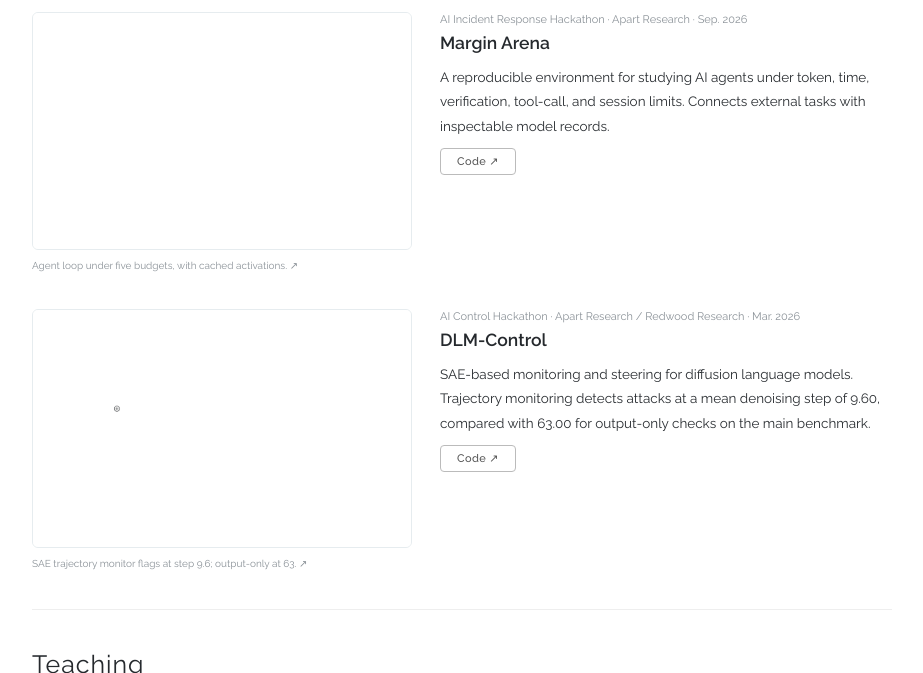
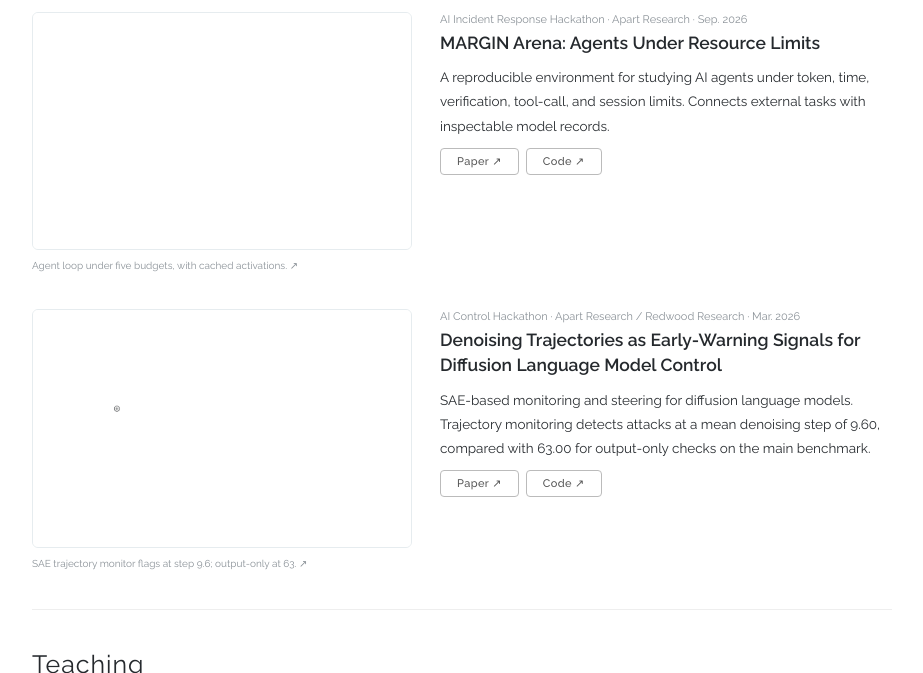
Before and after one commit to CarterYoo/CarterYoo.github.io, a Jekyll site: the page built from index.html, in a window 1280 px wide and 900 px high, scrolled down 2127 px, cut to the strip 227-900 px from the top of the window. Shown: the whole strip, without its empty margins (178-1101 px from the left). Built offline with Jekyll 4.4.1, drawn with Linux system fonts in a browser that asks for light colours; some web fonts are replaced.

Commit message:
Use paper titles for MARGIN Arena and the denoising-trajectories project and link their Apart pages
Co-Authored-By: Claude Opus 5.5 <noreply@anthropic.com>

```diff
--- a/_data/projects.yaml
+++ b/_data/projects.yaml
@@ -16,7 +16,7 @@
       "selected": "y"
     },
     {
-      "title": "Margin Arena",
+      "title": "MARGIN Arena: Agents Under Resource Limits",
       "context": "AI Incident Response Hackathon · Apart Research · Sep. 2026",
       "subtitle": "A reproducible environment for studying AI agents under token, time, verification, tool-call, and session limits. Connects external tasks with inspectable model records.",
       "thumbnail": "/assets/projects/margin-arena.gif",
@@ -26,10 +26,11 @@
       "image_height": 600,
       "url": "https://github.com/CarterYoo/margin-arena",
       "link_label": "Code",
-      "selected": "y"
+      "selected": "y",
+      "paper": "https://apartresearch.com/sprints/projects/margin-arena-agents-under-resource-limits-630i"
     },
     {
-      "title": "DLM-Control",
+      "title": "Denoising Trajectories as Early-Warning Signals for Diffusion Language Model Control",
       "context": "AI Control Hackathon · Apart Research / Redwood Research · Mar. 2026",
       "subtitle": "SAE-based monitoring and steering for diffusion language models. Trajectory monitoring detects attacks at a mean denoising step of 9.60, compared with 63.00 for output-only checks on the main benchmark.",
       "thumbnail": "/assets/projects/dlm-control.gif",
@@ -39,7 +40,8 @@
       "image_height": 600,
       "url": "https://github.com/CarterYoo/DLM-Control",
       "link_label": "Code",
-      "selected": "y"
+      "selected": "y",
+      "paper": "https://apartresearch.com/sprints/projects/denoising-trajectories-as-earlywarning-signals-for-diffusion-language-model-control-31cb"
     }
   ]
 }
--- a/index.html
+++ b/index.html
@@ -62,7 +62,7 @@ layout: default
       <h3>{{ project.title | escape }}</h3>
       <p>{{ project.subtitle | escape }}</p>
       {% if project.technologies %}<p class="project-tech">{{ project.technologies | escape }}</p>{% endif %}
-      {% if project.demo or project.url %}<div class="paper-buttons">{% if project.demo and project.demo != '' %}<a class="button" href="{{ project.demo | prepend: site.baseurl }}" target="_blank" rel="noopener noreferrer">{{ project.demo_label | default: 'Demo' | escape }} <span aria-hidden="true">↗</span></a>{% endif %}{% if project.url and project.url != '' %}<a class="button" href="{{ project.url }}" target="_blank" rel="noopener noreferrer">{{ project.link_label | default: 'Code' | escape }} <span aria-hidden="true">↗</span></a>{% endif %}</div>{% endif %}
+      {% if project.demo or project.url or project.paper %}<div class="paper-buttons">{% if project.paper and project.paper != '' %}<a class="button" href="{{ project.paper }}" target="_blank" rel="noopener noreferrer">Paper <span aria-hidden="true">↗</span></a>{% endif %}{% if project.demo and project.demo != '' %}<a class="button" href="{{ project.demo | prepend: site.baseurl }}" target="_blank" rel="noopener noreferrer">{{ project.demo_label | default: 'Demo' | escape }} <span aria-hidden="true">↗</span></a>{% endif %}{% if project.url and project.url != '' %}<a class="button" href="{{ project.url }}" target="_blank" rel="noopener noreferrer">{{ project.link_label | default: 'Code' | escape }} <span aria-hidden="true">↗</span></a>{% endif %}</div>{% endif %}
     </div>
   </article>
   {% endfor %}
```
